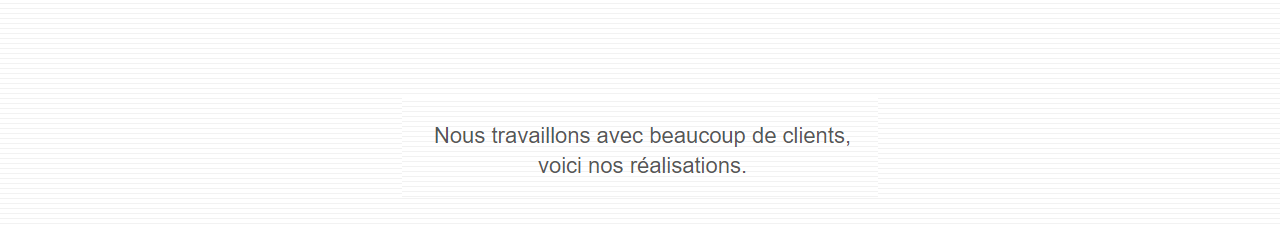
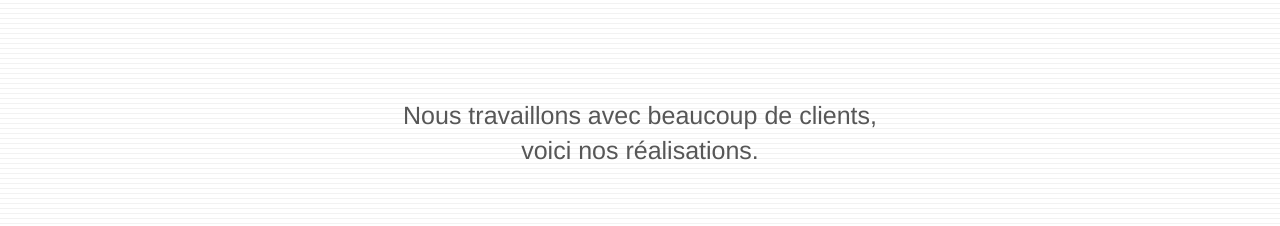
Before and after one commit to GuillaumeRossinot/Lachouetteagence, a plain HTML site: page index.html in a window 1280 px wide. Shown: the part 1719-1945 px from the top of the page. Drawn offline with Linux system fonts and the light colour scheme.

Commit message:
-modif images>text

```diff
--- a/index.html
+++ b/index.html
@@ -98,7 +98,7 @@
 							La chouette agence.
 						</h1>
 						<div class="text-center">
-							<a href="page2.html" class="btn btn-lg btn-clean btn-rd cta-hero btn-atomic-tangerine"
+							<a href="contact.html" class="btn btn-lg btn-clean btn-rd cta-hero btn-atomic-tangerine"
 								id="cta-hero">Contact</a>
 						</div>
 					</div>
@@ -190,7 +190,7 @@
 							ayez besoin d’une identité visuelle complète ou d’une refonte de votre site, n’hésitez pas à
 							nous contacter. Nous travaillerons ensemble pour créer des sites beau et bien structurés,
 							qui seront facilement trouvable sur les moteurs de recherche. <br><br><a
-								class="ltc-white bold-link" href="page2.html">Contactez notre équipe</a><br>
+								class="ltc-white bold-link" href="contact.html">Contactez notre équipe</a><br>
 						</p>
 					</div>
 				</div>
@@ -202,9 +202,7 @@
 		<section class="bloc bgc-white bg-lines-h2-bg bg-repeat l-bloc" id="bloc-4-portfolio">
 			<div class="container bloc-lg">
 				<div class="row">
-					<div class="col-sm-12 text-center">
-						<img alt="agence web, agence web paris, web design paris, stratégie web" src="img/title2.png" />
-					</div>
+					<p class="realisations">Nous travaillons avec beaucoup de clients,<br /> voici nos réalisations.</p>
 				</div>
 				<div class="row tight-width-whitespace portfolio-row">
 					<div class="col-sm-6">
--- a/style.css
+++ b/style.css
@@ -1108,6 +1108,13 @@ h4 {
     margin-right: 80px;
 }
 
+.realisations {
+    font-size: 25px;
+    text-align: center;
+    margin-left: 100px;
+    margin-right: 100px;
+}
+
 .contact {
     font-size: 10px;
     text-align: center;
```
